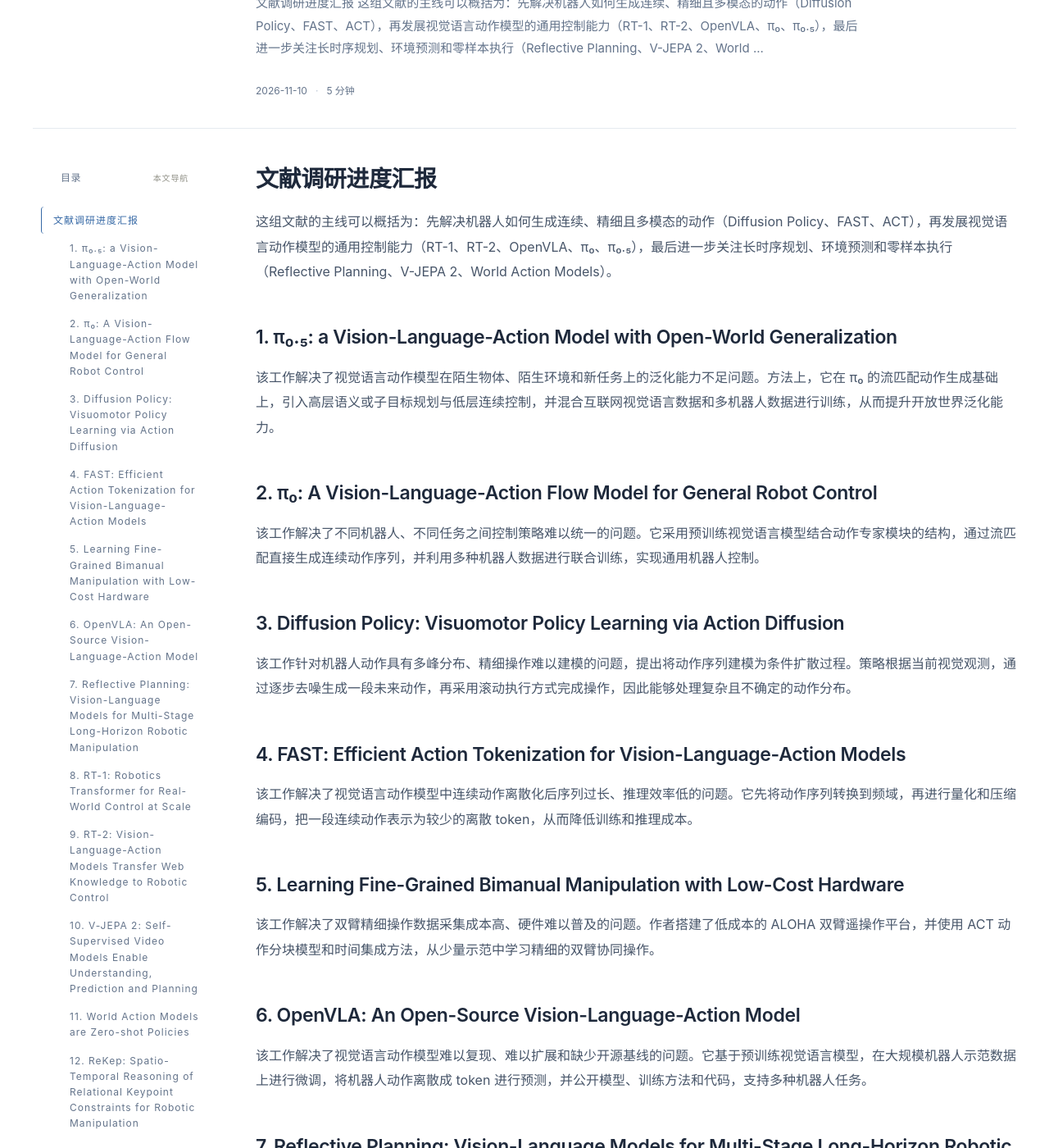
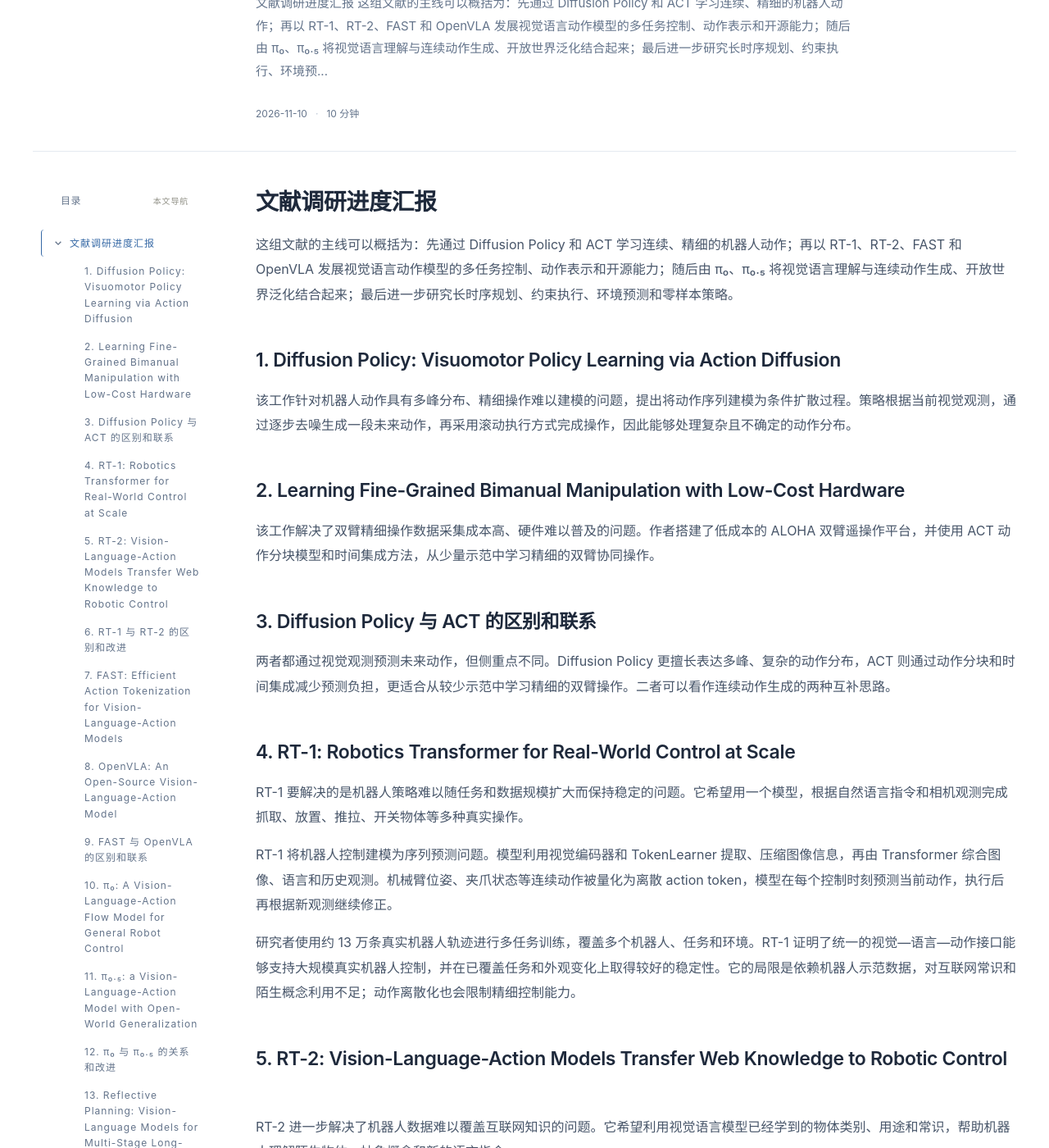
Before and after one commit to Keith-814/Keith-s-EAI-Learning, a Jekyll site: the page built from _posts/blog/2026-11-10-literature-progress.md, in a window 1280 px wide and 1400 px high, scrolled down 250 px. Shown: the whole window at 82% size. Built offline with Jekyll 4.4.1, drawn with Linux system fonts in a browser that asks for light colours; some of the changed text lies outside the part shown.

Commit message:
更新文章之间的对比

```diff
--- a/_posts/blog/2026-11-10-literature-progress.md
+++ b/_posts/blog/2026-11-10-literature-progress.md
@@ -9,52 +9,102 @@ toc: true
 
 # 文献调研进度汇报
 
-这组文献的主线可以概括为：先解决机器人如何生成连续、精细且多模态的动作（Diffusion Policy、FAST、ACT），再发展视觉语言动作模型的通用控制能力（RT-1、RT-2、OpenVLA、π₀、π₀.₅），最后进一步关注长时序规划、环境预测和零样本执行（Reflective Planning、V-JEPA 2、World Action Models）。
+这组文献的主线可以概括为：先通过 Diffusion Policy 和 ACT 学习连续、精细的机器人动作；再以 RT-1、RT-2、FAST 和 OpenVLA 发展视觉语言动作模型的多任务控制、动作表示和开源能力；随后由 π₀、π₀.₅ 将视觉语言理解与连续动作生成、开放世界泛化结合起来；最后进一步研究长时序规划、约束执行、环境预测和零样本策略。
 
-## 1. π₀.₅: a Vision-Language-Action Model with Open-World Generalization
-
-该工作解决了视觉语言动作模型在陌生物体、陌生环境和新任务上的泛化能力不足问题。方法上，它在 π₀ 的流匹配动作生成基础上，引入高层语义或子目标规划与低层连续控制，并混合互联网视觉语言数据和多机器人数据进行训练，从而提升开放世界泛化能力。
-
-## 2. π₀: A Vision-Language-Action Flow Model for General Robot Control
-
-该工作解决了不同机器人、不同任务之间控制策略难以统一的问题。它采用预训练视觉语言模型结合动作专家模块的结构，通过流匹配直接生成连续动作序列，并利用多种机器人数据进行联合训练，实现通用机器人控制。
-
-## 3. Diffusion Policy: Visuomotor Policy Learning via Action Diffusion
+## 1. Diffusion Policy: Visuomotor Policy Learning via Action Diffusion
 
 该工作针对机器人动作具有多峰分布、精细操作难以建模的问题，提出将动作序列建模为条件扩散过程。策略根据当前视觉观测，通过逐步去噪生成一段未来动作，再采用滚动执行方式完成操作，因此能够处理复杂且不确定的动作分布。
 
-## 4. FAST: Efficient Action Tokenization for Vision-Language-Action Models
+## 2. Learning Fine-Grained Bimanual Manipulation with Low-Cost Hardware
+
+该工作解决了双臂精细操作数据采集成本高、硬件难以普及的问题。作者搭建了低成本的 ALOHA 双臂遥操作平台，并使用 ACT 动作分块模型和时间集成方法，从少量示范中学习精细的双臂协同操作。
+
+## 3. Diffusion Policy 与 ACT 的区别和联系
+
+两者都通过视觉观测预测未来动作，但侧重点不同。Diffusion Policy 更擅长表达多峰、复杂的动作分布，ACT 则通过动作分块和时间集成减少预测负担，更适合从较少示范中学习精细的双臂操作。二者可以看作连续动作生成的两种互补思路。
+
+## 4. RT-1: Robotics Transformer for Real-World Control at Scale
+
+RT-1 要解决的是机器人策略难以随任务和数据规模扩大而保持稳定的问题。它希望用一个模型，根据自然语言指令和相机观测完成抓取、放置、推拉、开关物体等多种真实操作。
+
+RT-1 将机器人控制建模为序列预测问题。模型利用视觉编码器和 TokenLearner 提取、压缩图像信息，再由 Transformer 综合图像、语言和历史观测。机械臂位姿、夹爪状态等连续动作被量化为离散 action token，模型在每个控制时刻预测当前动作，执行后再根据新观测继续修正。
+
+研究者使用约 13 万条真实机器人轨迹进行多任务训练，覆盖多个机器人、任务和环境。RT-1 证明了统一的视觉—语言—动作接口能够支持大规模真实机器人控制，并在已覆盖任务和外观变化上取得较好的稳定性。它的局限是依赖机器人示范数据，对互联网常识和陌生概念利用不足；动作离散化也会限制精细控制能力。
+
+## 5. RT-2: Vision-Language-Action Models Transfer Web Knowledge to Robotic Control
+
+RT-2 进一步解决了机器人数据难以覆盖互联网知识的问题。它希望利用视觉语言模型已经学到的物体类别、用途和常识，帮助机器人理解陌生物体、抽象概念和新的语言指令。
+
+RT-2 的核心做法是“动作即语言”：把机械臂位姿、夹爪状态等连续动作量化并编码成语言模型可以预测的 token。训练时，将网页图像—文本数据与机器人图像—动作数据放在同一个序列预测框架中联合微调，使模型把视觉语言知识连接到真实机器人动作。
+
+因此，RT-2 在陌生物体识别、简单推理和零样本或组合泛化方面比 RT-1 更强。但互联网知识主要帮助模型判断“做什么”，不能自动解决接触动力学、碰撞规避和安全控制问题；较大的模型和动作 token 化也会增加推理成本，并影响精细操作。
+
+## 6. RT-1 与 RT-2 的区别和改进
+
+RT-1 和 RT-2 都把视觉、语言和动作放到一个统一模型中，但关注重点不同：RT-1 主要解决多任务机器人控制的规模化问题，RT-2 则进一步解决互联网语义知识向机器人动作的迁移问题。
+
+| 对比维度 | RT-1 | RT-2 |
+| --- | --- | --- |
+| 首要问题 | 多任务、多场景控制如何规模化训练和部署 | 互联网语义知识如何落到机器人动作上 |
+| 模型骨干 | 视觉编码器、语言条件、TokenLearner 和 Transformer 策略 | 预训练视觉语言模型与机器人动作预测头 |
+| 输入与训练形式 | 图像、历史观测和机器人任务指令 | 图像和自然语言指令；兼容网页文本与机器人动作序列 |
+| 训练数据 | 以大规模真实机器人轨迹为中心 | 互联网视觉语言数据与机器人轨迹联合微调 |
+| 动作接口 | 各连续动作维度分别量化为离散 action token | 将量化动作映射到视觉语言模型词表中的 token |
+| 训练目标 | 机器人动作 token 分类预测 | 统一的 next-token prediction |
+| 泛化来源 | 多机器人、多任务数据带来的正迁移 | 机器人数据与互联网语义知识的共同迁移 |
+| 主要优势 | 控制效率较高，已覆盖任务稳定 | 陌生物体识别、抽象语义和组合泛化更强 |
+| 主要代价 | 受机器人数据覆盖范围限制，常识来源有限 | 模型规模和推理成本更高，动作精度与延迟仍受 token 化影响 |
+
+相对于 RT-1，RT-2 的改进主要有三点：引入互联网视觉语言知识，统一文本和动作的 token 表示，并把评价重点扩展到陌生物体、抽象概念和新指令下的组合泛化。
+
+总体来看，RT-1 更偏向稳定、高效的机器人控制，RT-2 更偏向语义理解和开放世界泛化。RT-2 扩大了机器人能够理解和选择的任务范围，但仍需要机器人数据和低层控制机制来保证动作的精确与安全。
+
+## 7. FAST: Efficient Action Tokenization for Vision-Language-Action Models
 
 该工作解决了视觉语言动作模型中连续动作离散化后序列过长、推理效率低的问题。它先将动作序列转换到频域，再进行量化和压缩编码，把一段连续动作表示为较少的离散 token，从而降低训练和推理成本。
 
-## 5. Learning Fine-Grained Bimanual Manipulation with Low-Cost Hardware
-
-该工作解决了双臂精细操作数据采集成本高、硬件难以普及的问题。作者搭建了低成本的 ALOHA 双臂遥操作平台，并使用 ACT 动作分块模型和时间集成方法，从少量示范中学习精细的双臂协同操作。
-
-## 6. OpenVLA: An Open-Source Vision-Language-Action Model
+## 8. OpenVLA: An Open-Source Vision-Language-Action Model
 
 该工作解决了视觉语言动作模型难以复现、难以扩展和缺少开源基线的问题。它基于预训练视觉语言模型，在大规模机器人示范数据上进行微调，将机器人动作离散成 token 进行预测，并公开模型、训练方法和代码，支持多种机器人任务。
 
-## 7. Reflective Planning: Vision-Language Models for Multi-Stage Long-Horizon Robotic Manipulation
+## 9. FAST 与 OpenVLA 的区别和联系
+
+OpenVLA 使用离散 token 预测机器人动作，FAST 则针对这类表示带来的序列过长问题进行频域压缩和量化。因此，OpenVLA 代表视觉语言动作模型的开源实现，FAST 更像是可以配合使用的动作表示和推理效率优化方法。
+
+## 10. π₀: A Vision-Language-Action Flow Model for General Robot Control
+
+π₀ 主要解决不同机器人、不同任务之间难以使用同一套控制策略的问题。它将预训练视觉语言模型与动作专家模块结合，通过流匹配生成连续动作序列，并用多种机器人的数据进行联合训练。这样，模型可以在保留语言和视觉理解能力的同时，直接输出更平滑、更适合精细操作的机器人动作。
+
+## 11. π₀.₅: a Vision-Language-Action Model with Open-World Generalization
+
+π₀.₅ 主要解决视觉语言动作模型在陌生物体、陌生环境和新任务上的泛化能力不足问题。它在 π₀ 的连续动作生成基础上，加入高层语义理解和子目标规划，再由低层控制器生成具体动作。同时，模型结合互联网视觉语言数据和多机器人轨迹进行训练，因此能够利用更广泛的物体知识和任务经验，提升开放世界中的泛化能力。
+
+## 12. π₀ 与 π₀.₅ 的关系和改进
+
+π₀ 和 π₀.₅ 都使用视觉语言模型理解任务，并生成连续机器人动作。π₀ 重点解决不同机器人、不同任务之间的统一控制问题，π₀.₅ 则在此基础上进一步加入语义规划和互联网视觉语言知识，重点提升陌生物体、开放环境和新任务上的泛化能力。
+
+因此，π₀ 更强调连续动作生成和精细控制，π₀.₅ 更强调开放世界理解和任务泛化。π₀.₅ 的能力更强，但模型和训练流程也更复杂，对数据和计算资源的要求更高。
+
+## 13. Reflective Planning: Vision-Language Models for Multi-Stage Long-Horizon Robotic Manipulation
 
 该工作解决了长时序、多阶段机器人任务中计划容易出错且错误会持续累积的问题。它利用视觉语言模型生成任务计划，并在执行后根据视觉反馈进行反思、错误诊断和局部重新规划，从而提高复杂任务的成功率。
 
-## 8. RT-1: Robotics Transformer for Real-World Control at Scale
+## 14. ReKep: Spatio-Temporal Reasoning of Relational Keypoint Constraints for Robotic Manipulation
 
-该工作解决了机器人策略难以随着任务数量和数据规模扩大而保持稳定性能的问题。它使用视觉编码器和 Transformer，将图像、语言指令及历史观测输入模型，并输出离散化的机器人动作，通过大规模真实机器人数据训练得到通用控制策略。
+该工作解决了自然语言指令难以转化为精确、可执行的多阶段机器人操作约束的问题。它用物体上的三维语义关键点表示操作对象，结合视觉基础模型和视觉语言模型，自动生成描述关键点空间关系的子目标约束与路径约束，再通过分层优化求解目标位姿和运动轨迹，并根据视觉反馈持续更新，实现对新物体和环境变化的泛化。
 
-## 9. RT-2: Vision-Language-Action Models Transfer Web Knowledge to Robotic Control
+## 15. Reflective Planning 与 ReKep 的区别和联系
 
-该工作解决了视觉语言模型中的互联网知识难以迁移到机器人控制的问题。它将机器人动作表示为语言 token，并把视觉语言模型的网页知识与机器人轨迹联合微调，使模型能够根据语义知识进行物体识别、抽象推理和零样本操作。
+两者都关注长时序、多阶段操作，但作用层次不同。Reflective Planning 主要在执行后检查错误并重新安排任务步骤，侧重任务级纠错；ReKep 则把语言指令转化为空间和时间约束，再求解具体轨迹，侧重几何约束执行。二者可以结合使用。
 
-## 10. V-JEPA 2: Self-Supervised Video Models Enable Understanding, Prediction and Planning
+## 16. V-JEPA 2: Self-Supervised Video Models Enable Understanding, Prediction and Planning
 
 该工作解决了世界模型依赖人工标注、难以同时支持视频理解、未来预测和机器人规划的问题。它通过自监督学习在视频数据上预测未来的潜在表示，而不是直接预测像素，并进一步结合动作信息进行环境预测和模型预测控制。
 
-## 11. World Action Models are Zero-shot Policies
+## 17. World Action Models are Zero-shot Policies
 
 该工作研究如何直接利用世界模型完成机器人决策，减少针对每个任务单独训练策略的需求。其方法是让模型预测不同候选动作导致的未来状态，再根据目标达成程度对动作进行评估和选择，从而通过规划实现零样本策略执行。
 
-## 12. ReKep: Spatio-Temporal Reasoning of Relational Keypoint Constraints for Robotic Manipulation
+## 18. V-JEPA 2 与 World Action Models 的区别和联系
 
-该工作解决了自然语言指令难以转化为精确、可执行的多阶段机器人操作约束的问题。它用物体上的三维语义关键点表示操作对象，结合视觉基础模型和视觉语言模型，自动生成描述关键点空间关系的子目标约束与路径约束，再通过分层优化求解目标位姿和运动轨迹，并根据视觉反馈持续更新，实现对新物体和环境变化的泛化。
+V-JEPA 2 更偏向学习能够理解视频、预测未来状态的世界模型；World Action Models 则进一步利用世界模型比较不同动作的结果，并选择更有利于完成任务的动作。二者体现了从环境建模和未来预测，到零样本决策和规划的连续关系，但不能简单认为 WAM 直接继承了 V-JEPA 2 的具体模型。
```
Also changed, not shown: other parts of _posts/blog/2026-11-10-literature-progress.md (+1 -1 lines).
